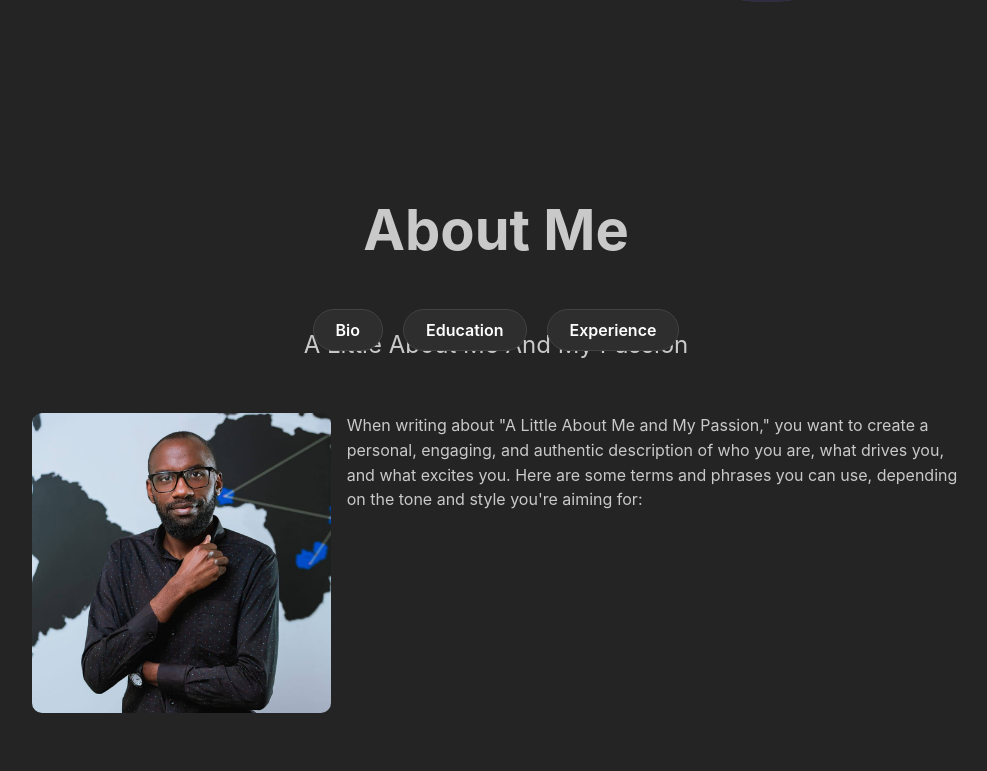
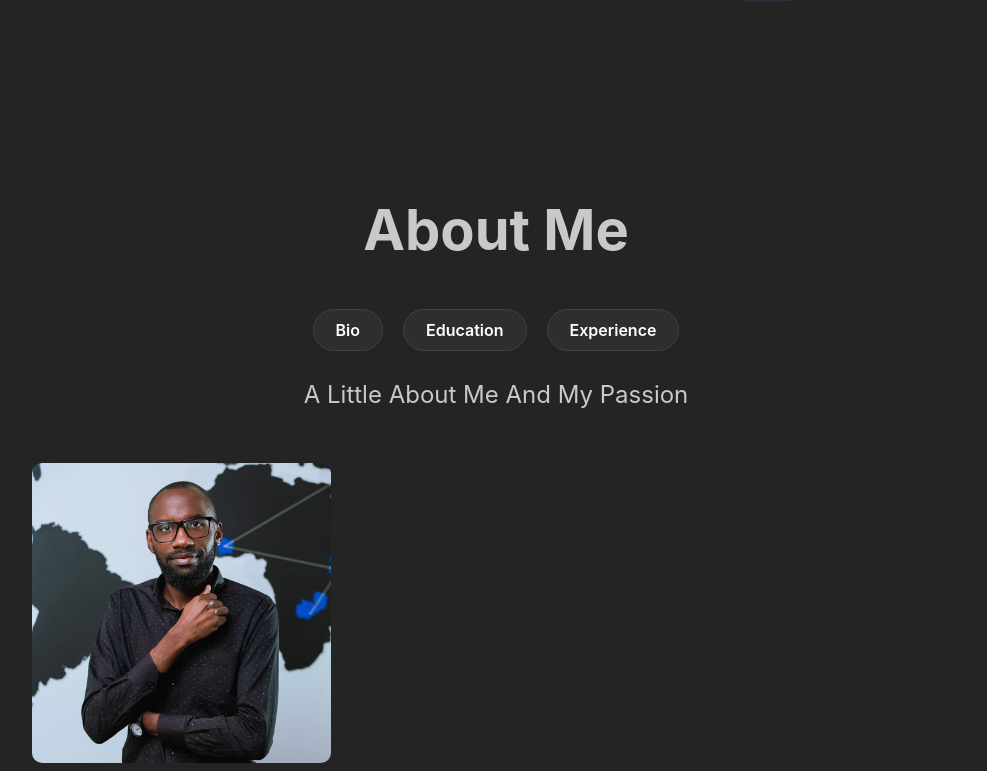
Before and after one commit to Deewiliams/My-portfolio, a React (Vite) app: page / in a window 1280 px wide. Shown: the part 612-1383 px from the top of the page, without its empty margins (144-1131 px from the left). Before the commit the page ends 1333 px from the top, so only its background shows below. Built offline with nearby package versions, Linux system fonts and the light colour scheme.

Commit message:
cleaned the code

```diff
--- a/src/pages/AboutUs/AboutUs.tsx
+++ b/src/pages/AboutUs/AboutUs.tsx
@@ -2,7 +2,13 @@ import { Button, Container, Grid, Group, Image, Text } from "@mantine/core";
 import { TitleHead } from "../../component/Title";
 import image from "../../assets/desire.jpg";
 import classes from "./AboutUs.module.css";
+import { useState } from "react";
 
+interface Details {
+  id: number;
+  name: string;
+  about_me: string;
+}
 const details = [
   {
     id: 1,
@@ -24,7 +30,15 @@ const details = [
   },
 ];
 
+
+
 export const AboutUs = () => {
+  const [selectedItem, setSelectedItem] = useState<Details>();
+
+  const handleSelectedAboutMe = (item: Details) => {
+    setSelectedItem(item)
+
+  }
   return (
     <div>
       <TitleHead />
@@ -44,6 +58,7 @@ export const AboutUs = () => {
                 radius="xl"
                 size="md"
                 className={classes.control}
+                onClick={() => handleSelectedAboutMe(item)}
               >
                 {item.name}
               </Button>
@@ -51,7 +66,7 @@ export const AboutUs = () => {
           </div>
         ))}
       </div>
-      <div>
+      <div style={{ marginTop: "50px" }}>
         <Text className={classes.subTitle}>
           A Little About Me And My Passion
         </Text>
@@ -70,11 +85,7 @@ export const AboutUs = () => {
           </Grid.Col>
           <Grid.Col span={{ base: 12, xs: 8 }}>
             <Text>
-              When writing about "A Little About Me and My Passion," you want to
-              create a personal, engaging, and authentic description of who you
-              are, what drives you, and what excites you. Here are some terms
-              and phrases you can use, depending on the tone and style you're
-              aiming for:
+              {selectedItem?.about_me}
             </Text>
           </Grid.Col>
         </Grid>
```
